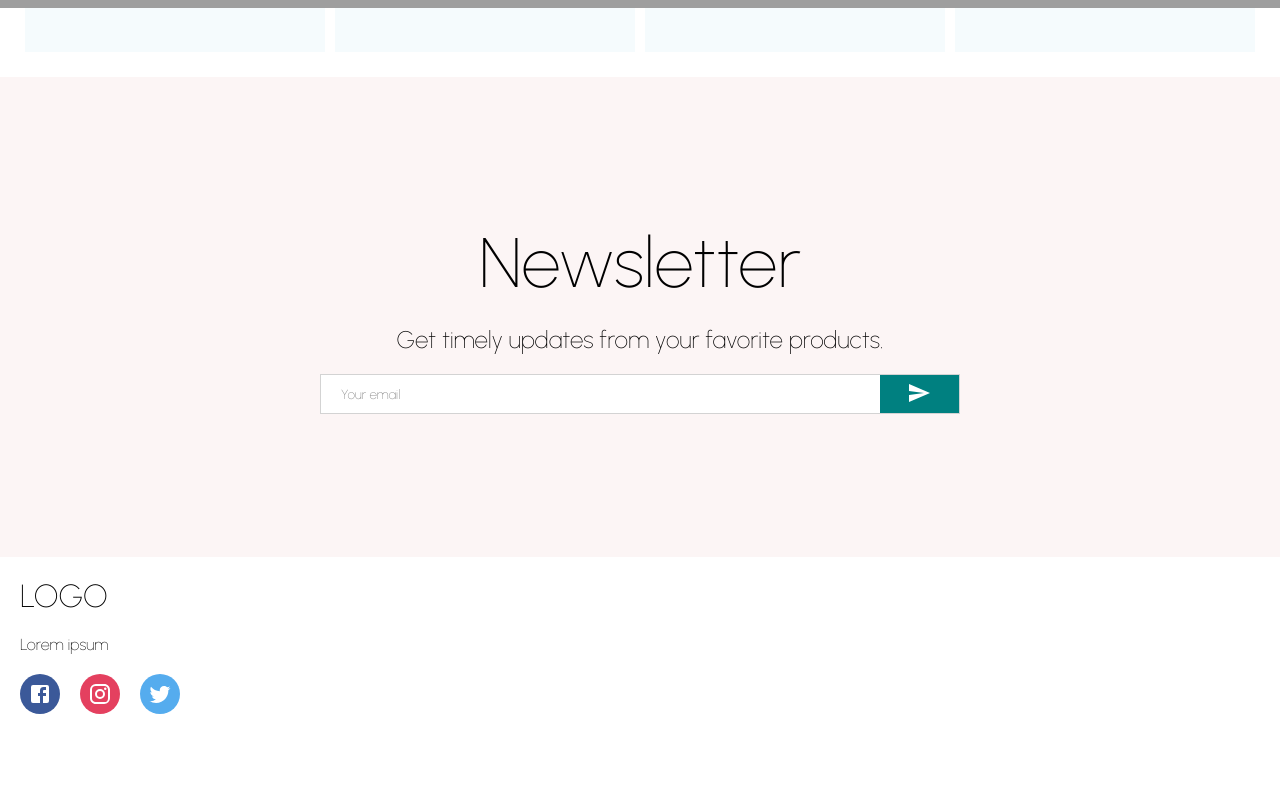
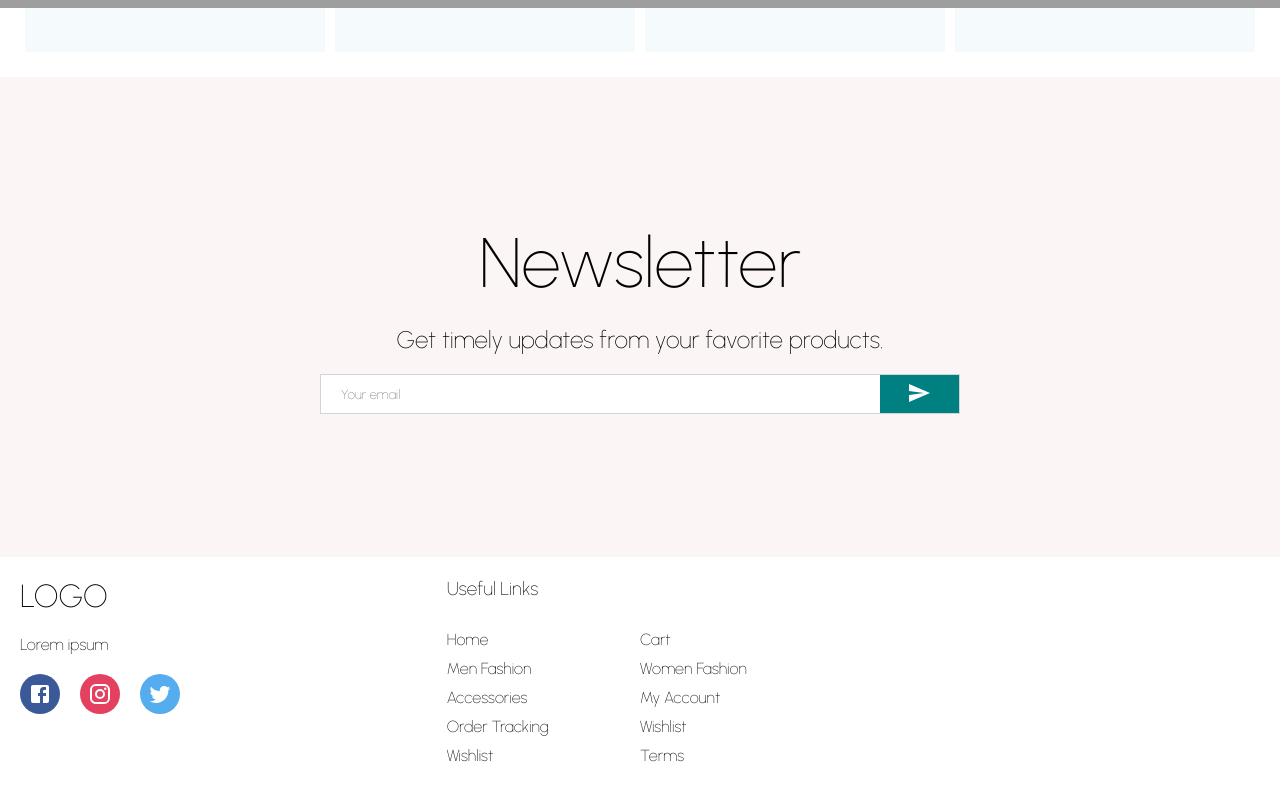
Before and after one commit to johnyoun28/E-commerce, a React (Create React App) app: page / in a window 1280 px wide. Shown: the part 2179-2979 px from the top of the page. Built offline with nearby package versions, Linux system fonts and the light colour scheme; grey boxes are pictures that could not be loaded.

Commit message:
center side

```diff
--- a/src/Components/Footer.js
+++ b/src/Components/Footer.js
@@ -3,7 +3,7 @@ import React from 'react'
 import styled from 'styled-components'
 
 const Container = styled.div`
-    /* display: flex; */
+    display: flex;
 `
 const Left = styled.div`
     flex: 1;
@@ -37,11 +37,22 @@ const Center = styled.div`
     flex: 1;
     padding: 20px;
 `
-const Title = styled.h3``
+const Title = styled.h3`
+    margin-bottom: 30px;
+`
 
-const List = styled.ul``
+const List = styled.ul`
+    margin: 0;
+    padding: 0;
+    list-style: none;
+    display: flex;
+    flex-wrap: wrap;
+`
 
-const ListItem = styled.li
+const ListItem = styled.li`
+    width: 50%;
+    margin-bottom: 10px;
+`
 
 const Right = styled.div`
     flex: 1;
@@ -68,7 +79,7 @@ const Footer = () => {
         </Left>
         <Center>
 
-            {/* <Title>Useful Links</Title>
+            <Title>Useful Links</Title>
             <List>
                 <ListItem>Home</ListItem>
                 <ListItem>Cart</ListItem>
@@ -80,7 +91,7 @@ const Footer = () => {
                 <ListItem>Wishlist</ListItem>
                 <ListItem>Wishlist</ListItem>
                 <ListItem>Terms</ListItem>
-            </List> */}
+            </List>
 
         </Center>
         <Right>
```
